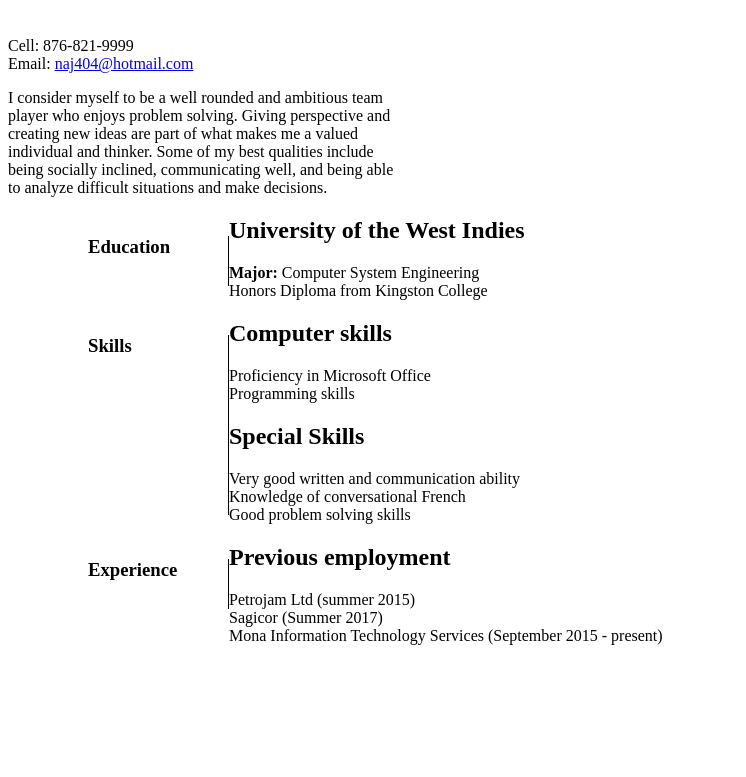
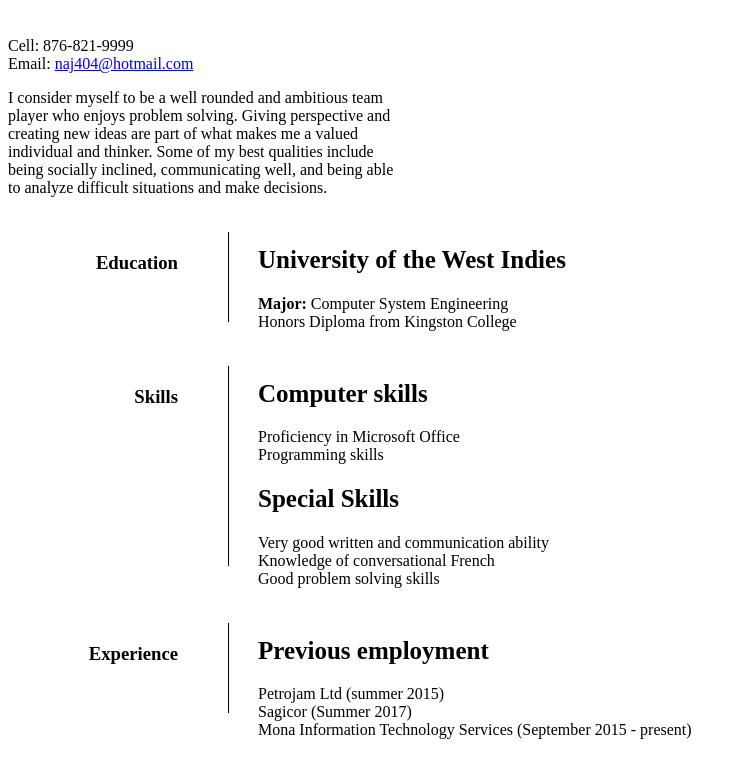
Before and after one commit to najeebhall/resumeproject, a plain HTML site: page index.html in a window 1280 px wide. Shown: the part 113-890 px from the top of the page, without its empty margins (0-746 px from the left). Before the commit the page ends 800 px from the top, so only its background shows below. Drawn offline with Linux system fonts and the light colour scheme.

Commit message:
My css part 2

```diff
--- a/styles.css
+++ b/styles.css
@@ -1,3 +1,15 @@
+html{
+	min-height: 1020px;
+	width: 80%;
+	background-size: 800px;
+}
+
+img{
+	position: absolute;
+	right: 0px;
+	transform: rotate(-2deg);
+}
+
 h1 {
 	border-bottom: 1px solid black;
 	font-size: 60px;
@@ -8,13 +20,21 @@ h1 {
 	width: 400px;
 }
 
+h2{
+	font-size: 25px;
+
+}
+
 h3{
 	float: left;
+	text-align: right;
 	padding-right: 50px;
-	height: 50px;
+	height: 70px;
 	width: 90px;
 	padding-left: 80px;
+	padding-top: 20px;
 	border-right: thin solid black;
+
 }
 
 #skills{
@@ -24,4 +44,10 @@ h3{
 
 ul{
 	list-style: none;
+	padding-top: 12px;
+	padding-left: 250px;
 }
+
+#employment{
+	list-style-type: disc;
+}
```
